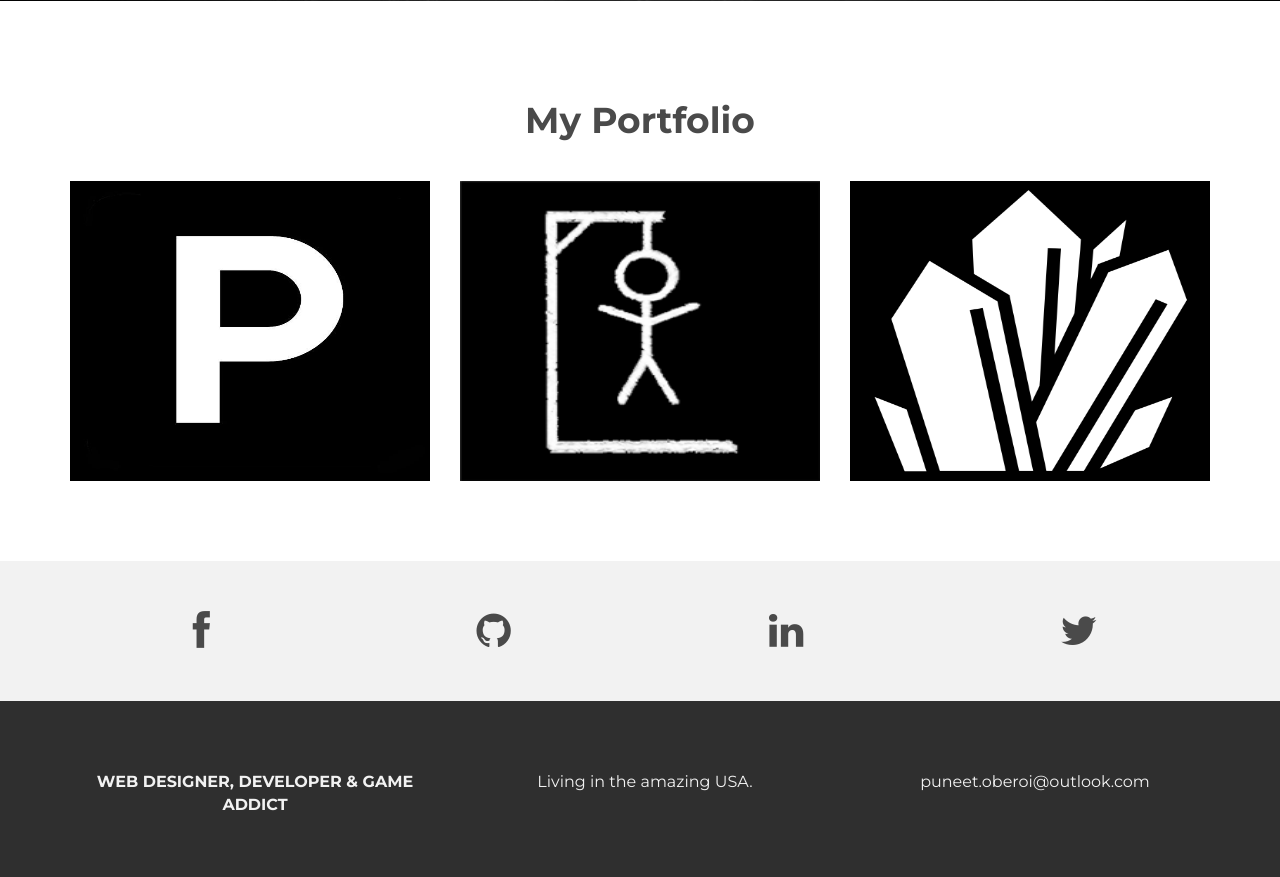
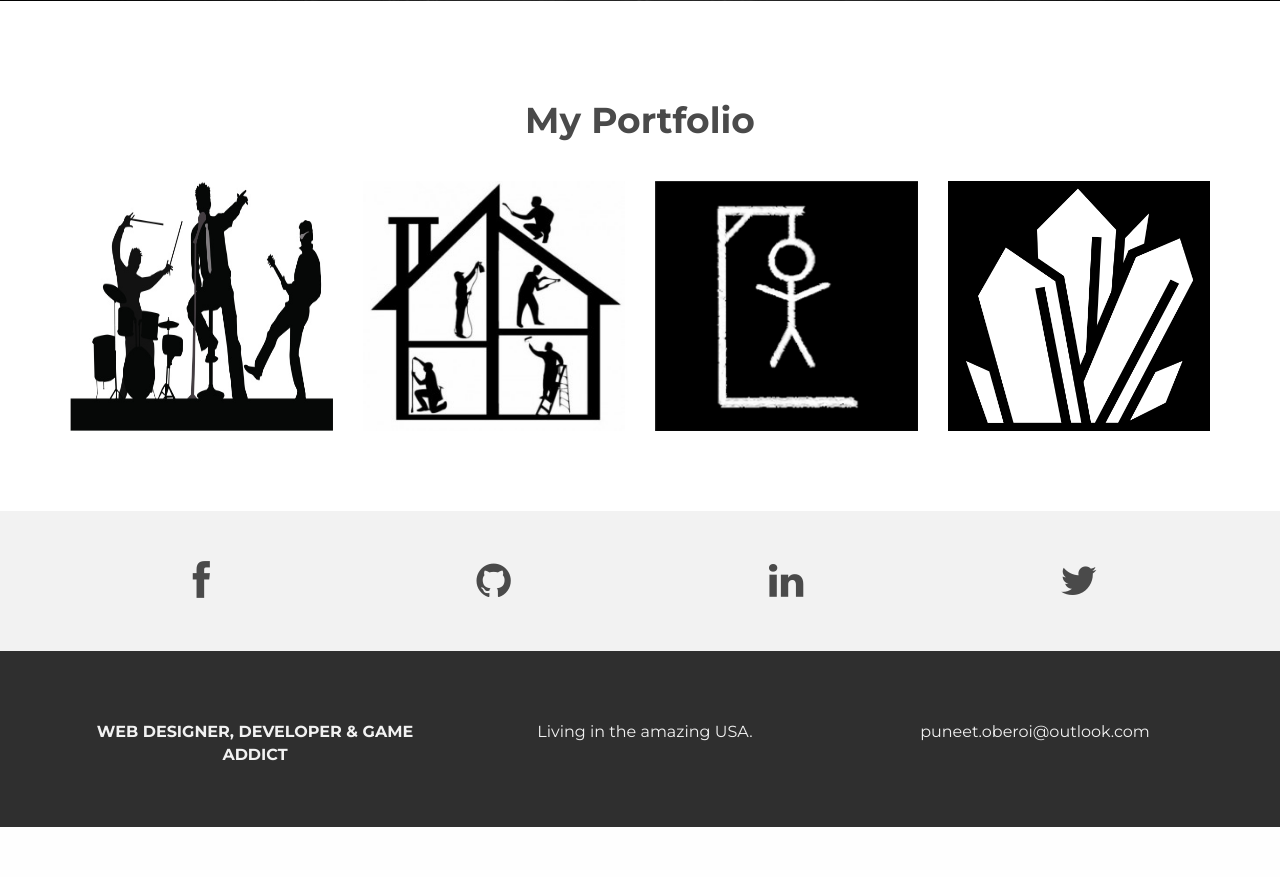
Before and after one commit to poberoi/Portfolio2, a PHP site: page /portfolio.html in a window 1280 px wide. Shown: the part 579-1456 px from the top of the page. After the commit the page ends 1406 px from the top, so only its background shows below. Run offline with PHP 8.4, Linux system fonts and the light colour scheme; some libraries are stand-ins or nearby versions.

Commit message:
added renuhelp

```diff
--- a/assets/css/style.css
+++ b/assets/css/style.css
@@ -226,7 +226,7 @@ h1, h2, h3, h4, h5, h6 {
 }
 
 .gallery img{
-  height: 300px;
+  height: 250px;
   width: 400px;
 }
 
--- a/portfolio.html
+++ b/portfolio.html
@@ -66,21 +66,22 @@
 		<div class="row centered mt mb">
 			<h1>My Portfolio</h1>
 
-      <div class="col-lg-4 col-md-4 col-sm-4 gallery">
+      <div class="col-lg-3 col-md-3 col-sm-3 gallery">
         <a href="https://serene-ocean-26342.herokuapp.com/" target="_blank"><img src="assets/img/portfolio/folio03.jpg" class="img-responsive"></a>
       </div>
 
-      <div class="col-lg-4 col-md-4 col-sm-4 gallery">
+      <div class="col-lg-3 col-md-3 col-sm-3 gallery">
+        <a href="https://renohelp.herokuapp.com/" target="_blank"><img src="assets/img/portfolio/folio04.jpg" class="img-responsive"></a>
+      </div>
+
+      <div class="col-lg-3 col-md-3 col-sm-3 gallery">
 				<a href="https://arcane-woodland-28674.herokuapp.com/" target="_blank"><img src="assets/img/portfolio/folio01.png" alt="Hangman Game" class="img-responsive"></a>
 			</div>
 
-      <div class="col-lg-4 col-md-4 col-sm-4 gallery">
+      <div class="col-lg-3 col-md-3 col-sm-3 gallery">
 				<a href="https://gentle-reef-33363.herokuapp.com/" target="_blank"><img src="assets/img/portfolio/folio02.png" class="img-responsive"></a>
 			</div>
 
-			<!-- <div class="col-lg-4 col-md-4 col-sm-4 gallery">
-				<a href="#"><img src="assets/img/portfolio/folio06.png" class="img-responsive"></a>
-			</div> -->
 		</div><! --/row -->
 	</div><! --/container -->
 
```
Also changed, not shown: assets/img/portfolio/folio03.jpg, assets/img/portfolio/folio04.jpg (added).
